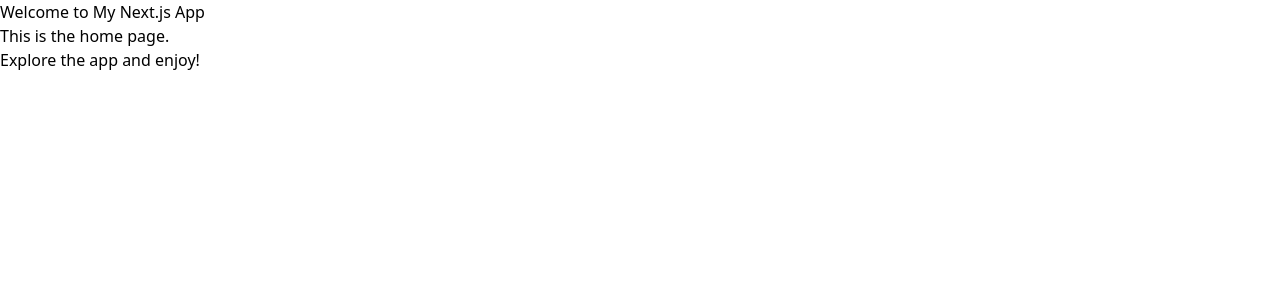
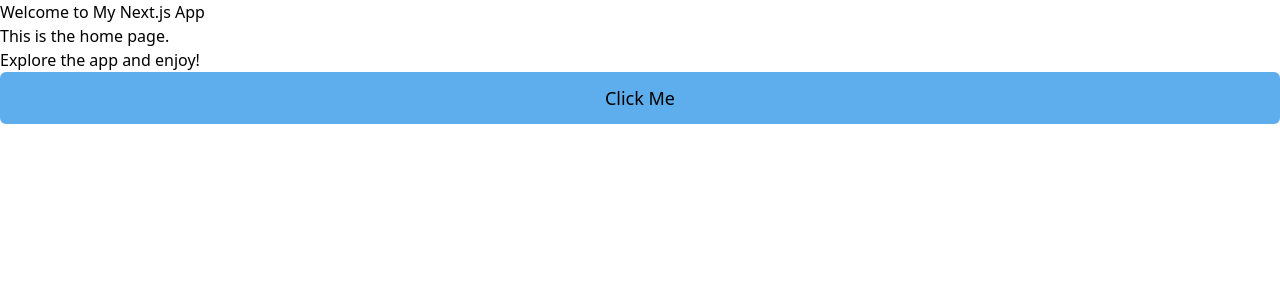
Before and after one commit to poyrazavsever/BTK-FRONTEND, a Next.js app: page / in a window 1280 px wide. Shown: the top 300 px of the page. Built offline with nearby package versions, Linux system fonts and the light colour scheme.

Commit message:
feat: created button ui component

```diff
--- /dev/null
+++ b/components/ui/button.tsx
@@ -0,0 +1,52 @@
+import React from "react";
+
+type ButtonProps = {
+  children: React.ReactNode;
+  variant?: "primary" | "secondary" | "link";
+  disabled?: boolean;
+  onClick?: () => void;
+  className?: string;
+};
+
+const Button: React.FC<ButtonProps> = ({
+  children,
+  variant = "primary",
+  disabled = false,
+  onClick,
+  className = "",
+}) => {
+  let baseStyle =
+    "w-full py-3 px-6 rounded-md font-medium text-lg transition-all duration-200 flex items-center justify-center";
+  let variantStyle = "";
+
+  switch (variant) {
+    case "primary":
+      variantStyle = "bg-primary text-primary-foreground hover:bg-primary/90";
+      break;
+    case "secondary":
+      variantStyle = "bg-gray-200 text-gray-600 hover:bg-gray-300";
+      break;
+    case "link":
+      variantStyle =
+        "bg-gray-100 text-gray-600 hover:bg-gray-200 border border-gray-300";
+      break;
+    default:
+      variantStyle = "";
+  }
+
+  return (
+    <button
+      type="button"
+      className={`${baseStyle} ${variantStyle} ${
+        disabled ? "opacity-50 cursor-not-allowed" : ""
+      } ${className}`}
+      disabled={disabled}
+      onClick={onClick}
+    >
+      {variant === "link" && <span className="mr-2">↗</span>}
+      {children}
+    </button>
+  );
+};
+
+export default Button;
--- a/pages/index.tsx
+++ b/pages/index.tsx
@@ -1,9 +1,13 @@
+import Button from "@/components/ui/button";
+
 export default function Home() {
   return (
     <div>
       <h1>Welcome to My Next.js App</h1>
       <p>This is the home page.</p>
       <p>Explore the app and enjoy!</p>
+
+      <Button>Click Me</Button>
     </div>
   );
 }
```
